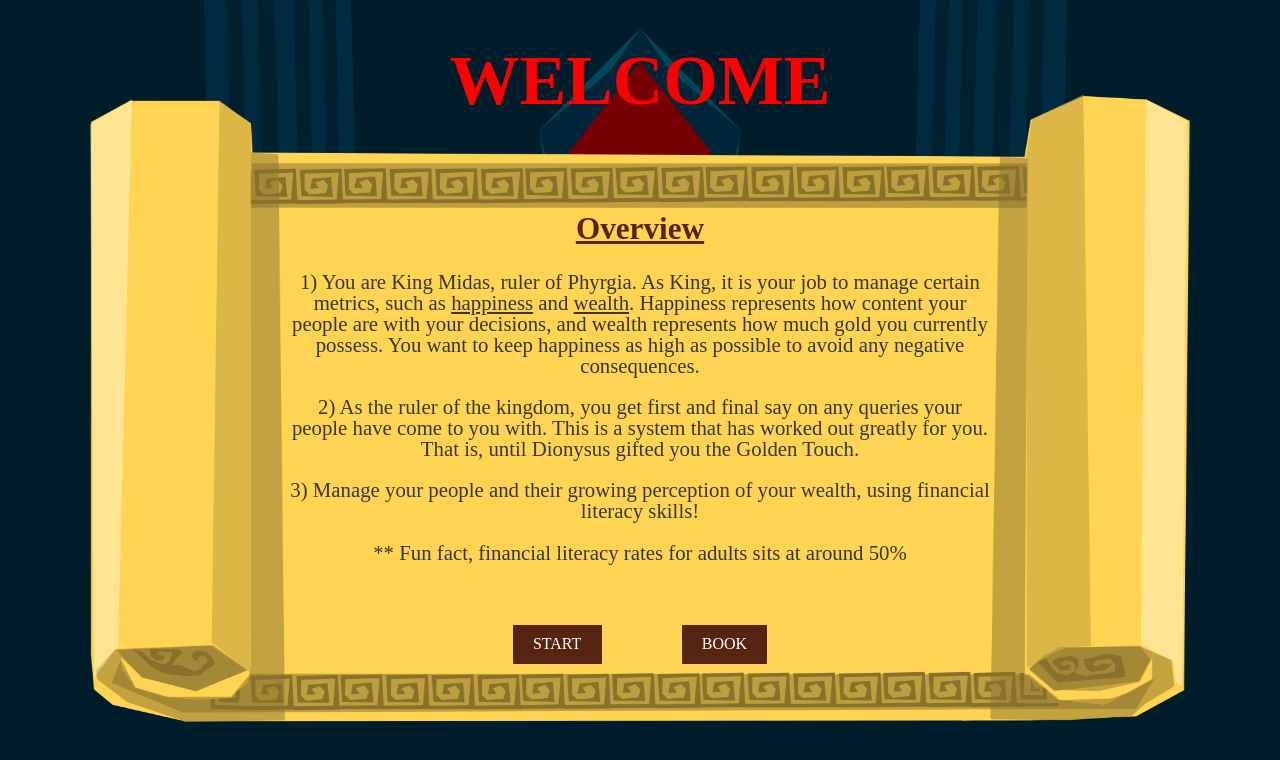
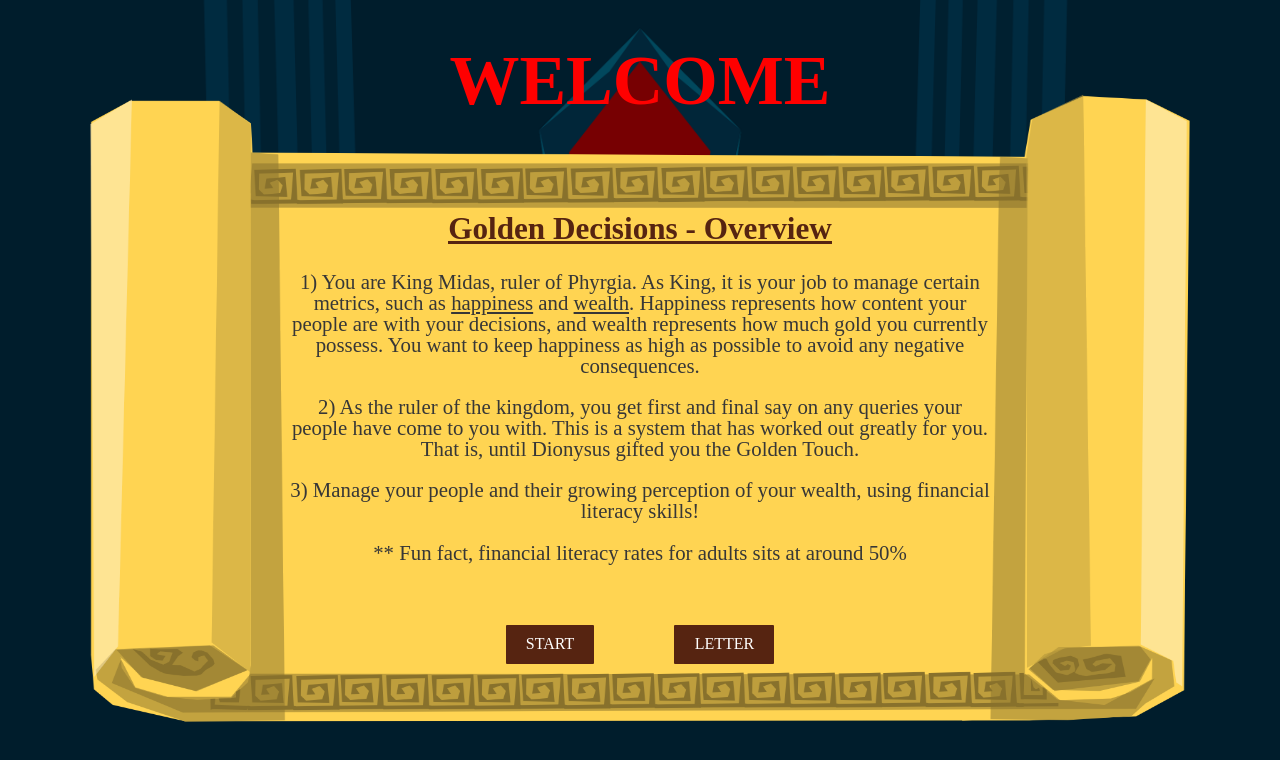
Before and after one commit to sgjohnson455/Hackillinois-2025-Golden-Decisions, a React (Vite) app in the folder my-react-app/: page / in a window 1280 px wide. Shown: the top 760 px of the page. Built offline with nearby package versions, Linux system fonts and the light colour scheme; a web font is replaced by a local one.

Commit message:
update book

```diff
--- a/my-react-app/src/components/Book.jsx
+++ b/my-react-app/src/components/Book.jsx
@@ -3,7 +3,7 @@ import styles from './Book.module.css';
 
 export default function Book() {
 
-    function openBook({url='https://drive.google.com/file/d/13aUvdF5YABblhYzETMN3uIkw-wMMv22L/view?usp=sharing', windowName = '_blank'}) {
+    function openBook({url='https://drive.google.com/file/d/1jZlzbTP4TEQH9o-JAwhXdQVQnGZ7JbQQ/view?usp=sharing', windowName = '_blank'}) {
         // const handleClick = () => {
             window.open(url, windowName);
         // };
--- a/my-react-app/src/components/Welcome.jsx
+++ b/my-react-app/src/components/Welcome.jsx
@@ -43,7 +43,7 @@ export default function Welcome() {
                     animate={{ opacity: 1 }}
                     transition={{ duration: 1, delay: 3 }}>
 
-                    <h1><u> Overview </u></h1>
+                    <h1><u> Golden Decisions - Overview </u></h1>
                     <p>
                         1) You are King Midas, ruler of Phyrgia. As King, it is your job to manage certain metrics, such as <u>happiness</u> and <u>wealth</u>. Happiness
                         represents how content your people are with your decisions, and wealth represents how much gold you currently possess. You
@@ -73,7 +73,7 @@ export default function Welcome() {
                         initial={{ opacity: 0 }}
                         animate={{ opacity: 1 }}
                         transition={{ duration: 1, delay: 4.5 }}>
-                        <Link to="https://drive.google.com/file/d/13aUvdF5YABblhYzETMN3uIkw-wMMv22L/view?usp=sharing"> BOOK </Link>
+                        <Link to="https://drive.google.com/file/d/1jZlzbTP4TEQH9o-JAwhXdQVQnGZ7JbQQ/view?usp=sharing"> LETTER </Link>
                     </motion.button>
                 </div>
             </div>
```
Also changed, not shown: my-react-app/src/assets/Images/Dionysus_Letter.webp (added).
